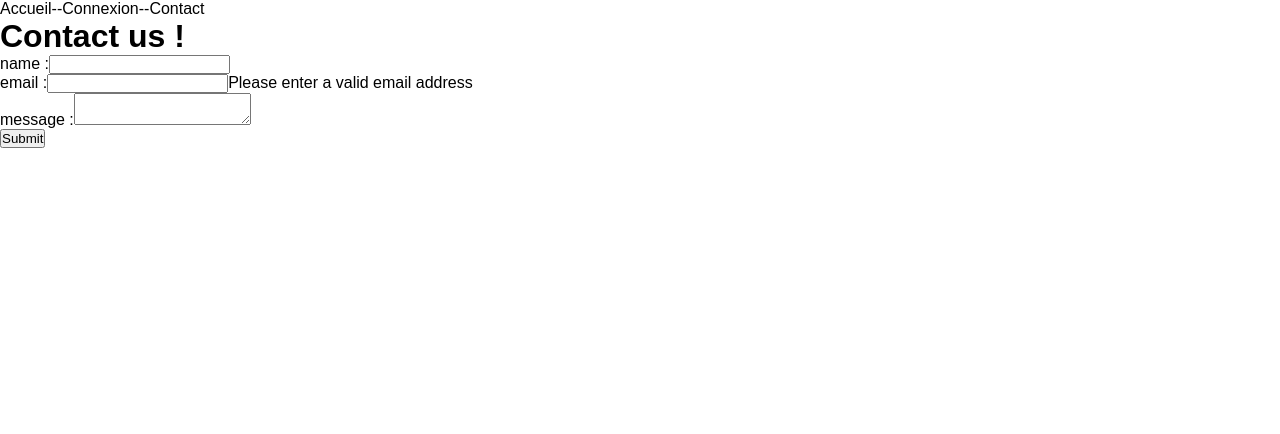
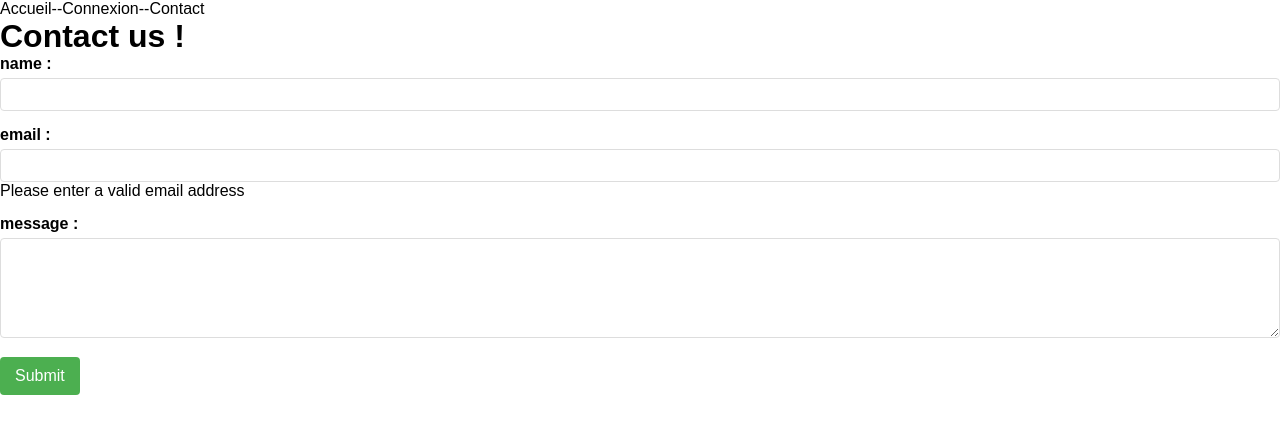
Before and after one commit to Boyadjie/UnVoy, a Next.js app: page /contact in a window 1280 px wide. Shown: the top 434 px of the page. Built offline with nearby package versions, Linux system fonts and the light colour scheme.

Commit message:
wip, creation de la route api, pas encore de techno

```diff
--- /dev/null
+++ b/pages/api/contact.js
@@ -0,0 +1,31 @@
+export default function (req, res) {
+  let nodemailer = require('nodemailer');
+
+  // Configuration pour Mailtrap (remplacer avec vos propres crédentials)
+  const transporter = nodemailer.createTransport({
+    host: 'smtp.mailtrap.io',
+    port: 2525,
+    auth: {
+      user: 'votre_user_mailtrap', // Remplacer par votre user Mailtrap
+      pass: 'votre_mot_de_passe_mailtrap' // Remplacer par votre mot de passe Mailtrap
+    }
+  });
+
+  const mailData = {
+    from: 'demo@uncover-unvoy.com', // L'adresse expéditrice fictive
+    to: 'uncover.contact.us@gmail.com', // Adresse du destinataire
+    subject: `Message From ${req.body.name}`,
+    text: req.body.message + " | Sent from: " + req.body.email,
+    html: `<div>${req.body.message}</div><p>Sent from: ${req.body.email}</p>`
+  }
+
+  transporter.sendMail(mailData, function (err, info) {
+    if(err) {
+      console.log(err);
+      res.status(500).send("Error sending email");
+    } else {
+      console.log(info);
+      res.status(200).send("Email sent successfully");
+    }
+  });
+}
--- a/src/components/Form/ContactForm.tsx
+++ b/src/components/Form/ContactForm.tsx
@@ -3,6 +3,9 @@
 import {useState} from 'react';
 
 import {Input} from './Inputs/InputManager';
+
+// styles
+import './contactForm.css';
 
 type FormValues = {
   name: string;
@@ -31,8 +34,29 @@ export const ContactForm: React.FC = () => {
   const handleSubmit = (event: React.FormEvent<HTMLFormElement>) => {
     event.preventDefault();
     console.log(formValues);
-    // écrire le code pour envoyer le formulaire au serveur
+    let data = {
+      name: formValues.name,
+      email: formValues.email,
+      message: formValues.message,
+    };
 
+    fetch('/api/contact', {
+      method: 'POST',
+      headers: {
+        'Accept': 'application/json, text/plain, */*',
+        'Content-Type': 'application/json'
+      },
+      body: JSON.stringify(data)
+    }).then((res) => {
+      console.log('Response received')
+      if (res.status === 200) {
+        console.log('Response succeeded!')
+        // setSubmitted(true)
+        // setName('')
+        // setEmail('')
+        // setBody('')
+      }
+    })
     // reset form
     setFormValues({
       name: '',
--- /dev/null
+++ b/src/components/Form/contactForm.css
@@ -0,0 +1,54 @@
+Style général du formulaire
+form {
+    background-color: #f3f3f3; /* Couleur de fond */
+    padding: 20px; /* Espace intérieur */
+    border-radius: 8px; /* Coins arrondis */
+    box-shadow: 0 0 10px rgba(0, 0, 0, 0.1); /* Ombre */
+    max-width: 400px; /* Largeur maximale */
+    margin: auto; /* Centrage */
+  }
+
+  /* Style des divs contenant les inputs */
+  form div {
+    margin-bottom: 15px; /* Espace entre les champs */
+  }
+
+  /* Style des labels */
+  label {
+    display: block; /* Labels sur leur propre ligne */
+    margin-bottom: 5px; /* Espace entre le label et l'input */
+    font-weight: bold; /* Texte en gras */
+  }
+
+  /* Style des champs de saisie et de la zone de texte */
+  input[type="text"],
+  input[type="email"],
+  textarea {
+    width: 100%; /* Largeur complète */
+    padding: 8px; /* Espace intérieur */
+    border: 1px solid #ddd; /* Bordure */
+    border-radius: 4px; /* Coins arrondis */
+    box-sizing: border-box; /* Pour inclure padding et bordure dans la largeur */
+  }
+
+  /* Style spécifique pour la zone de texte */
+  textarea {
+    height: 100px; /* Hauteur fixe */
+    resize: vertical; /* Permet de redimensionner verticalement */
+  }
+
+  /* Style du bouton */
+  button {
+    background-color: #4CAF50; /* Couleur de fond */
+    color: white; /* Couleur du texte */
+    padding: 10px 15px; /* Espace intérieur */
+    border: none; /* Pas de bordure */
+    border-radius: 4px; /* Coins arrondis */
+    cursor: pointer; /* Curseur en forme de main */
+    font-size: 16px; /* Taille de la police */
+  }
+
+  /* Changement du style du bouton au survol */
+  button:hover {
+    background-color: #45a049; /* Couleur de fond au survol */
+  }
--- a/tsconfig.json
+++ b/tsconfig.json
@@ -20,6 +20,6 @@
       }
     ]
   },
-  "include": ["next-env.d.ts", "**/*.ts", "**/*.tsx", ".next/types/**/*.ts"],
+  "include": ["next-env.d.ts", "**/*.ts", "**/*.tsx", ".next/types/**/*.ts", "pages/api/contact.js"],
   "exclude": ["node_modules"]
 }
```
